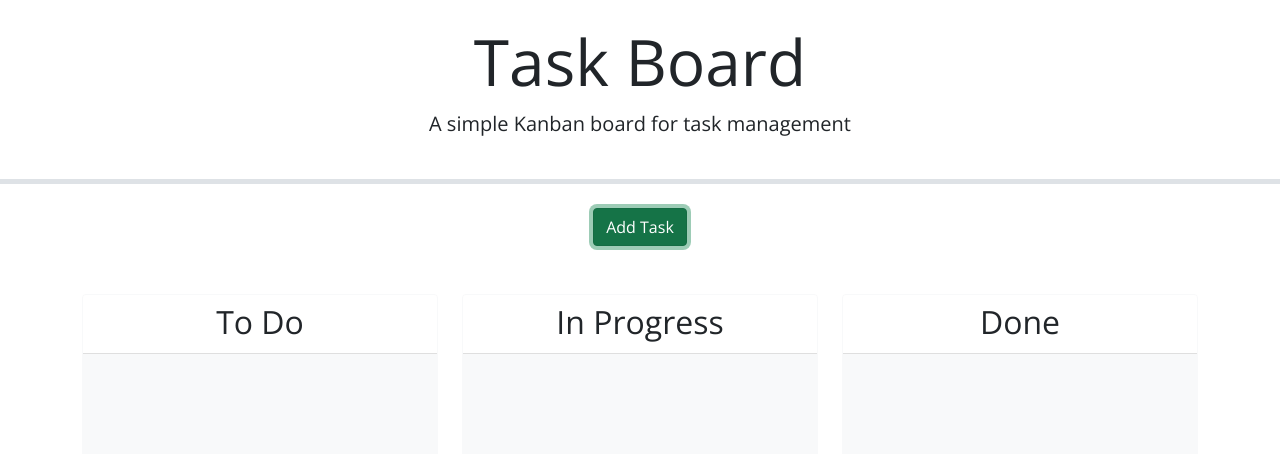
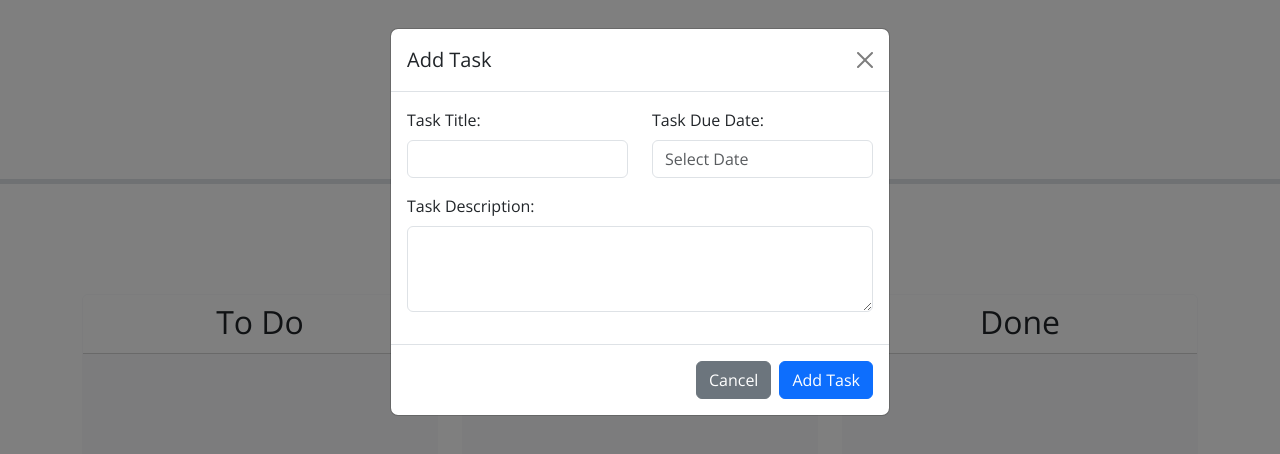
Before and after one commit to ehsanh2001/task-board, a plain HTML site: page index.html in a window 1280 px wide. Both pictures are taken after a click on the button "Add Task". Drawn offline with nearby package versions, Linux system fonts and the light colour scheme.

Commit message:
Create the modal dialog to get the task data

```diff
--- /dev/null
+++ b/assets/js/index_style.js
@@ -0,0 +1,13 @@
+$(function () {
+    $("#task-due-date").datepicker({
+        changeMonth: true,
+        changeYear: true,
+        showButtonPanel: true,
+        dateFormat: "yy-mm-dd",
+    });
+});
+
+// Add Task button event handler
+$("#add-task-btn").click(function () {
+    $("#taskDataModal").modal("hide");
+});
--- a/index.html
+++ b/index.html
@@ -1,16 +1,29 @@
 <!DOCTYPE html>
 <html lang="en">
-
     <head>
         <meta charset="UTF-8" />
         <meta name="viewport" content="width=device-width, initial-scale=1.0" />
         <meta http-equiv="X-UA-Compatible" content="ie=edge" />
-  <link rel="stylesheet" href="https://cdn.jsdelivr.net/npm/bootstrap@5.1.3/dist/css/bootstrap.min.css" />
-  <link rel="stylesheet" href="https://use.fontawesome.com/releases/v5.8.1/css/all.css"
-    integrity="sha384-50oBUHEmvpQ+1lW4y57PTFmhCaXp0ML5d60M1M7uH2+nqUivzIebhndOJK28anvf" crossorigin="anonymous" />
-  <link href="https://fonts.googleapis.com/css?family=Open+Sans&display=swap" rel="stylesheet" />
-  <link rel="stylesheet" href="https://code.jquery.com/ui/1.12.1/themes/base/jquery-ui.css" />
-
+        <link
+            rel="stylesheet"
+            href="https://use.fontawesome.com/releases/v5.8.1/css/all.css"
+            integrity="sha384-50oBUHEmvpQ+1lW4y57PTFmhCaXp0ML5d60M1M7uH2+nqUivzIebhndOJK28anvf"
+            crossorigin="anonymous"
+        />
+        <link
+            href="https://fonts.googleapis.com/css?family=Open+Sans&display=swap"
+            rel="stylesheet"
+        />
+        <!-- Bootstrap CSS -->
+        <link
+            href="https://cdn.jsdelivr.net/npm/bootstrap@5.3.0-alpha1/dist/css/bootstrap.min.css"
+            rel="stylesheet"
+        />
+        <!-- jQuery UI CSS -->
+        <link
+            rel="stylesheet"
+            href="https://cdnjs.cloudflare.com/ajax/libs/jqueryui/1.12.1/jquery-ui.min.css"
+        />
         <link rel="stylesheet" href="./assets/css/style.css" />
         <title>Task Board</title>
     </head>
@@ -22,12 +35,101 @@
         </header>
         <div class="container">
             <div class="text-center mb-5">
-      <button class="btn btn-success" data-bs-toggle="modal" data-bs-target="#formModal">Add Task</button>
+                <button
+                    class="btn btn-success"
+                    data-bs-toggle="modal"
+                    data-bs-target="#taskDataModal"
+                >
+                    Add Task
+                </button>
             </div>
             <!-- Todo: Create a modal with a form to add tasks -->
+            <div
+                class="modal fade"
+                id="taskDataModal"
+                tabindex="-1"
+                aria-labelledby="taskDataModalLabel"
+                aria-hidden="true"
+            >
+                <div class="modal-dialog">
+                    <div class="modal-content">
+                        <div class="modal-header">
+                            <h5 class="modal-title" id="taskDataModalLabel">
+                                Add Task
+                            </h5>
+                            <!-- X button -->
+                            <button
+                                type="button"
+                                class="btn-close"
+                                data-bs-dismiss="modal"
+                                aria-label="Close"
+                            ></button>
+                        </div>
+                        <div class="modal-body">
+                            <div class="row mb-3">
+                                <div class="col">
+                                    <label for="task-title" class="form-label"
+                                        >Task Title:</label
+                                    >
+                                    <input
+                                        type="text"
+                                        class="form-control"
+                                        id="task-title"
+                                        required
+                                    />
+                                </div>
+                                <div class="col">
+                                    <label
+                                        for="task-due-date"
+                                        class="form-label"
+                                        >Task Due Date:</label
+                                    >
+                                    <input
+                                        type="text"
+                                        class="form-control"
+                                        id="task-due-date"
+                                        placeholder="Select Date"
+                                    />
+                                </div>
+                            </div>
+                            <div class="mb-3">
+                                <label for="task-description" class="form-label"
+                                    >Task Description:</label
+                                >
+                                <textarea
+                                    class="form-control"
+                                    id="task-description"
+                                    rows="3"
+                                ></textarea>
+                            </div>
+                        </div>
+                        <div class="modal-footer">
+                            <!-- Buttons -->
+                            <button
+                                type="button"
+                                class="btn btn-secondary"
+                                data-bs-dismiss="modal"
+                            >
+                                Cancel
+                            </button>
+                            <button
+                                type="button"
+                                class="btn btn-primary"
+                                id="add-task-btn"
+                            >
+                                Add Task
+                            </button>
+                        </div>
+                    </div>
+                </div>
+            </div>
+
             <div class="row swim-lanes text-center justify-content-between">
                 <div class="col-12 col-lg-4 d-flex">
-        <div id="to-do" class="card border-light mb-3 lane flex-grow-1">
+                    <div
+                        id="to-do"
+                        class="card border-light mb-3 lane flex-grow-1"
+                    >
                         <div class="card-header bg-white">
                             <h2 class="card-title mb-1">To Do</h2>
                         </div>
@@ -37,7 +139,10 @@
                     </div>
                 </div>
                 <div class="col-12 col-lg-4 d-flex">
-        <div id="in-progress" class="card border-light mb-3 lane flex-grow-1">
+                    <div
+                        id="in-progress"
+                        class="card border-light mb-3 lane flex-grow-1"
+                    >
                         <div class="card-header bg-white">
                             <h2 class="card-title mb-1">In Progress</h2>
                         </div>
@@ -47,7 +152,10 @@
                     </div>
                 </div>
                 <div class="col-12 col-lg-4 d-flex">
-          <div id="done" class="card border-light mb-3 lane flex-grow-1">
+                    <div
+                        id="done"
+                        class="card border-light mb-3 lane flex-grow-1"
+                    >
                         <div class="card-header bg-white">
                             <h2 class="card-title mb-1">Done</h2>
                         </div>
@@ -59,15 +167,20 @@
             </div>
         </div>
 
-  <script src="https://cdn.jsdelivr.net/npm/bootstrap@5.1.3/dist/js/bootstrap.bundle.min.js"
+        <script
+            src="https://cdn.jsdelivr.net/npm/bootstrap@5.1.3/dist/js/bootstrap.bundle.min.js"
             integrity="sha384-ka7Sk0Gln4gmtz2MlQnikT1wXgYsOg+OMhuP+IlRH9sENBO0LRn5q+8nbTov4+1p"
-    crossorigin="anonymous"></script>
+            crossorigin="anonymous"
+        ></script>
         <script src="https://code.jquery.com/jquery-3.4.1.min.js"></script>
         <script src="https://code.jquery.com/ui/1.13.1/jquery-ui.min.js"></script>
-  <script src="https://cdn.jsdelivr.net/npm/dayjs@1.11.3/dayjs.min.js"
-    integrity="sha256-iu/zLUB+QgISXBLCW/mcDi/rnf4m4uEDO0wauy76x7U=" crossorigin="anonymous"></script>
+        <script
+            src="https://cdn.jsdelivr.net/npm/dayjs@1.11.3/dayjs.min.js"
+            integrity="sha256-iu/zLUB+QgISXBLCW/mcDi/rnf4m4uEDO0wauy76x7U="
+            crossorigin="anonymous"
+        ></script>
 
+        <script src="./assets/js/index_style.js"></script>
         <script src="./assets/js/script.js"></script>
     </body>
-
 </html>
```
Lines whose indentation alone changed are shown as unchanged.
